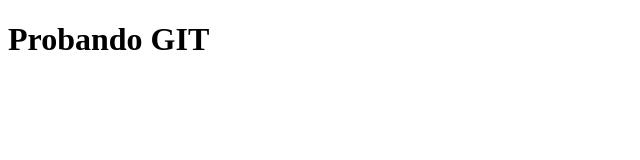
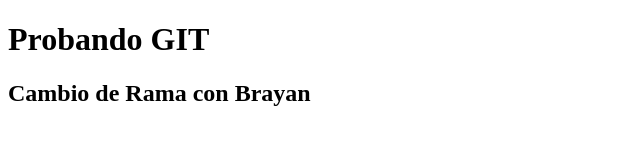
Before and after one commit to jhossber/probando_git, a plain HTML site: page index.html in a window 1280 px wide. Shown: the whole page, without its empty margins (0-640 px from the left). Drawn offline with Linux system fonts and the light colour scheme.

Commit message:
Commit de Brayan

```diff
--- a/index.html
+++ b/index.html
@@ -8,5 +8,6 @@
 </head>
 <body>
     <h1>Probando GIT</h1>
+    <h2>Cambio de Rama con Brayan</h2>
 </body>
 </html>
```
